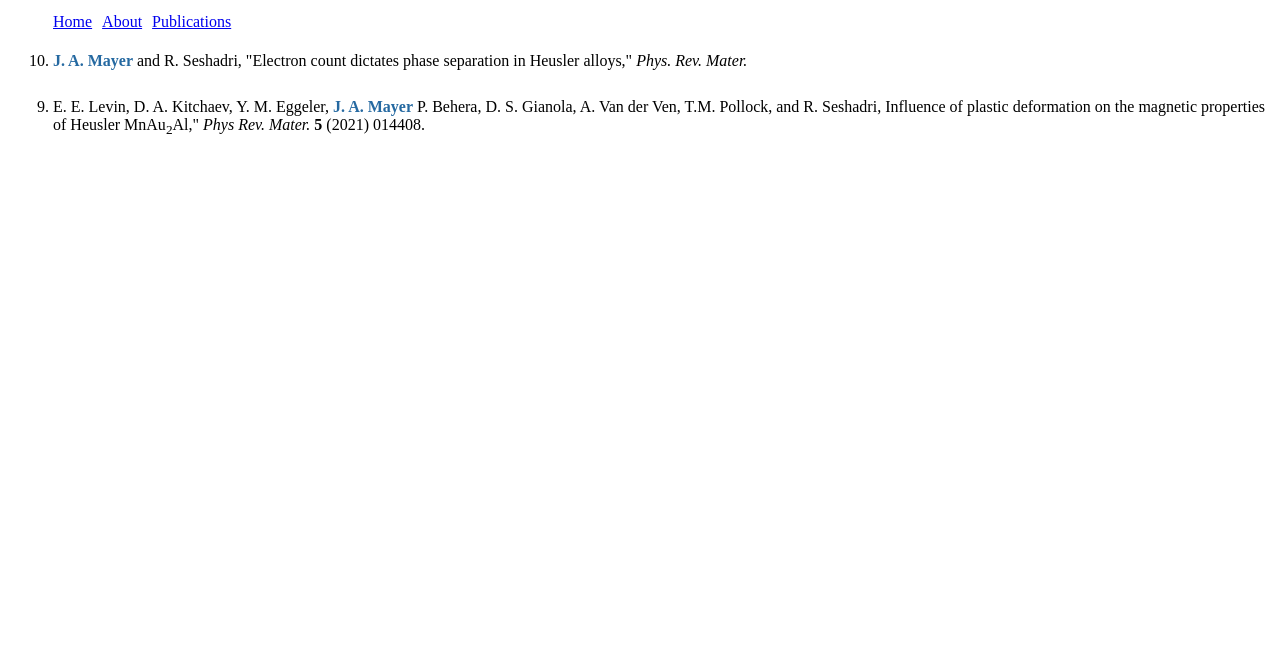
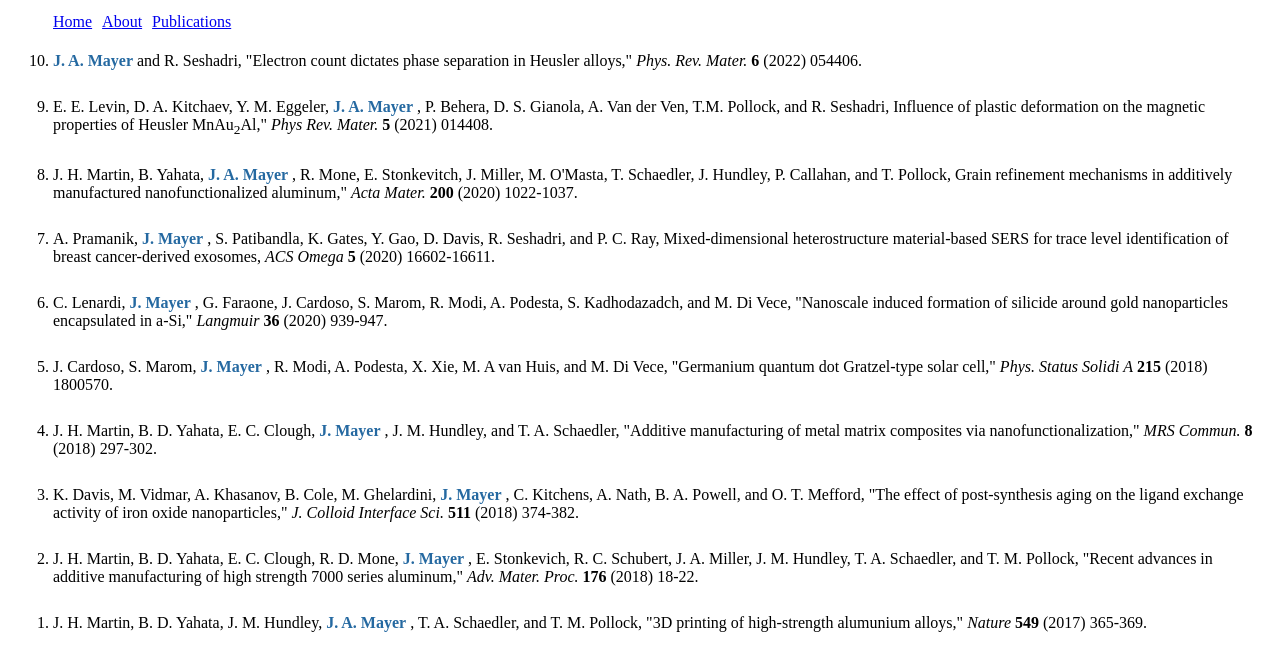
Before and after one commit to mayer-ju/mayer-ju.github.io, a Jekyll site: the page built from publications.markdown, in a window 1280 px wide. Shown: the top 671 px of the page. Built offline with Jekyll 4.4.1, drawn with Linux system fonts in a browser that asks for light colours.

Commit message:
Update publications.markdown

```diff
--- a/publications.markdown
+++ b/publications.markdown
@@ -11,6 +11,8 @@ permalink: /publications/
 </font>
  and R. Seshadri, "Electron count dictates phase separation in Heusler alloys,"
 <i>Phys. Rev. Mater.</i>
+<b>6</b>
+(2022) 054406.
 </li>
 <br>
 <li value="9">
@@ -18,11 +20,101 @@ E. E. Levin, D. A. Kitchaev, Y. M. Eggeler,
 <font color="2569A1">
 <b>J. A. Mayer</b>
 </font>
-P. Behera, D. S. Gianola, A. Van der Ven, T.M. Pollock, and R. Seshadri, Influence
+, P. Behera, D. S. Gianola, A. Van der Ven, T.M. Pollock, and R. Seshadri, Influence
 of plastic deformation on the magnetic properties of Heusler MnAu<sub>2</sub>Al,"
 <i>Phys Rev. Mater.</i>
 <b>5</b>
 (2021) 014408.
 </li>
 <br>
+<li value="8">
+J. H. Martin, B. Yahata, <font color="2569A1">
+<b>J. A. Mayer</b>
+</font>
+, R. Mone, E. Stonkevitch, J. Miller, M. O'Masta, T. Schaedler, J. Hundley, P. Callahan, and T. Pollock, Grain refinement mechanisms in additively manufactured nanofunctionalized aluminum,"
+<i>Acta Mater.</i>
+<b>200</b>
+(2020) 1022-1037.
+</li>
+<br>
+<li value="7">
+A. Pramanik,
+<font color="2569A1">
+<b>J. Mayer</b>
+</font>
+, S. Patibandla, K. Gates, Y. Gao, D. Davis, R. Seshadri, and P. C. Ray, Mixed-dimensional heterostructure material-based SERS for trace level identification of breast cancer-derived exosomes,
+<i>ACS Omega</i>
+<b>5</b>
+(2020) 16602-16611.
+</li>
+<br>
+<li value="6">
+C. Lenardi,
+<font color="2569A1">
+<b>J. Mayer</b>
+</font>
+, G. Faraone, J. Cardoso, S. Marom, R. Modi, A. Podesta, S. Kadhodazadch, and M. Di Vece, "Nanoscale
+induced formation of silicide around gold nanoparticles encapsulated in a-Si,"
+<i>Langmuir</i>
+<b>36</b>
+(2020) 939-947.
+</li>
+<br>
+<li value="5">
+J. Cardoso, S. Marom,
+<font color="2569A1">
+<b>J. Mayer</b>
+</font>
+, R. Modi, A. Podesta, X. Xie, M. A van Huis, and M. Di Vece, "Germanium quantum dot Gratzel-type solar cell,"
+<i>Phys. Status Solidi A</i>
+<b>215</b>
+(2018) 1800570.
+</li>
+<br>
+<li value="4">
+J. H. Martin, B. D. Yahata, E. C. Clough,
+<font color="2569A1">
+<b>J. Mayer</b>
+</font>
+, J. M. Hundley, and T. A. Schaedler, "Additive manufacturing of metal matrix composites via nanofunctionalization,"
+<i>MRS Commun.</i>
+<b>8</b>
+(2018) 297-302.
+</li>
+<br>
+<li value="3">
+K. Davis, M. Vidmar, A. Khasanov, B. Cole, M. Ghelardini,
+<font color="2569A1">
+<b>J. Mayer</b>
+</font>
+, C. Kitchens, A. Nath, B. A. Powell, and O. T. Mefford, "The effect of
+post-synthesis aging on the ligand exchange activity of iron oxide nanoparticles,"
+<i>J. Colloid Interface Sci.</i>
+<b>511</b>
+(2018) 374-382.
+</li>
+<br>
+<li value="2">
+J. H. Martin, B. D. Yahata, E. C. Clough, R. D. Mone,
+<font color="2569A1">
+<b>J. Mayer</b>
+</font>
+, E. Stonkevich, R. C. Schubert, J. A. Miller, J. M. Hundley, T. A. Schaedler, and T. M. Pollock, "Recent
+advances in additive manufacturing of high strength 7000 series aluminum,"
+<i>Adv. Mater. Proc.</i>
+<b>176</b>
+(2018) 18-22.
+</li>
+<br>
+<li value="1">
+J. H. Martin, B. D. Yahata, J. M. Hundley,
+<font color="2569A1">
+<b>J. A. Mayer</b>
+</font>
+, T. A. Schaedler, and T. M. Pollock, "3D printing of high-strength alumunium alloys,"
+<i>Nature</i>
+<b>549</b>
+(2017) 365-369.
+</li>
+<br>
 </ol>
```
